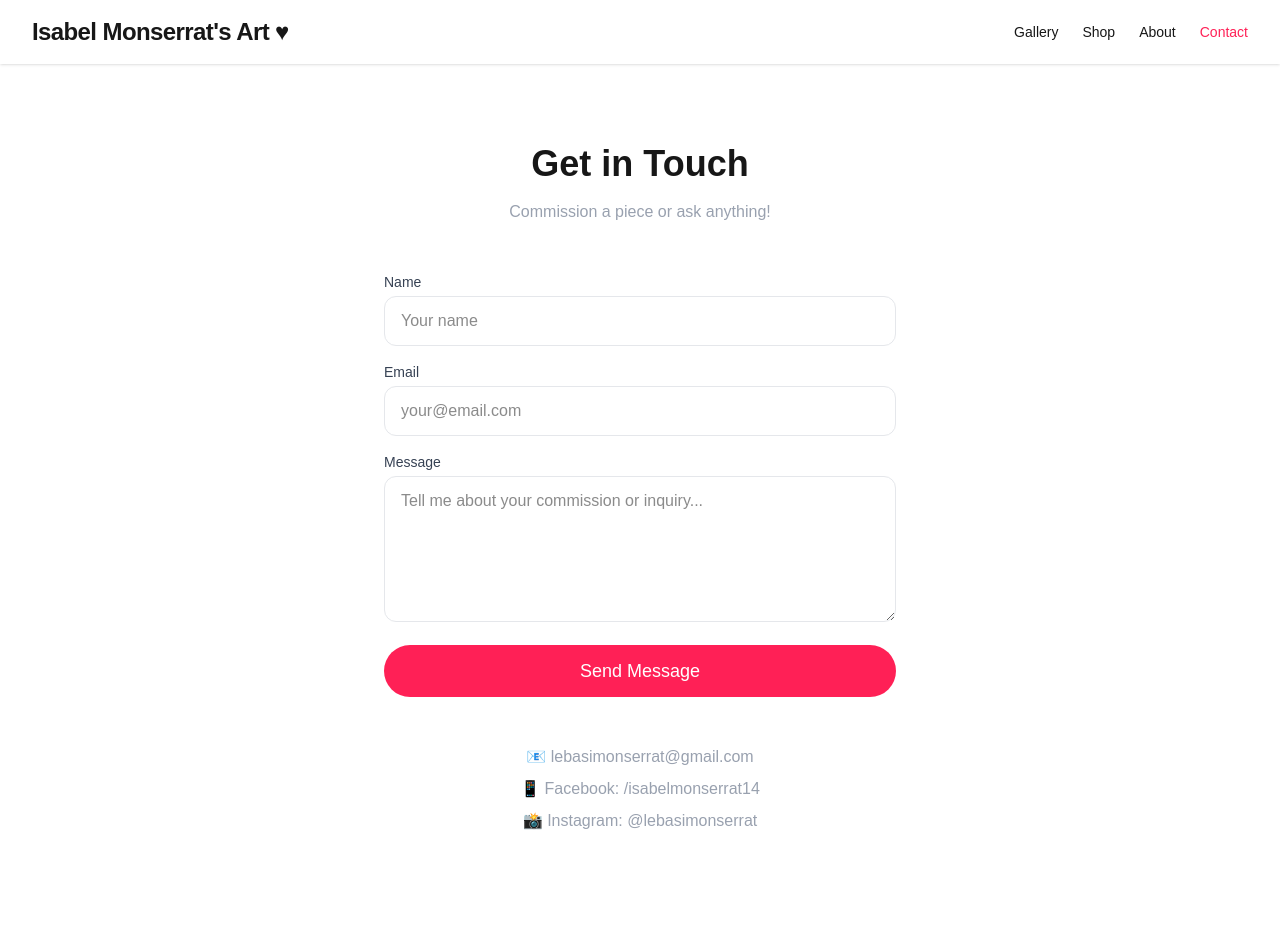
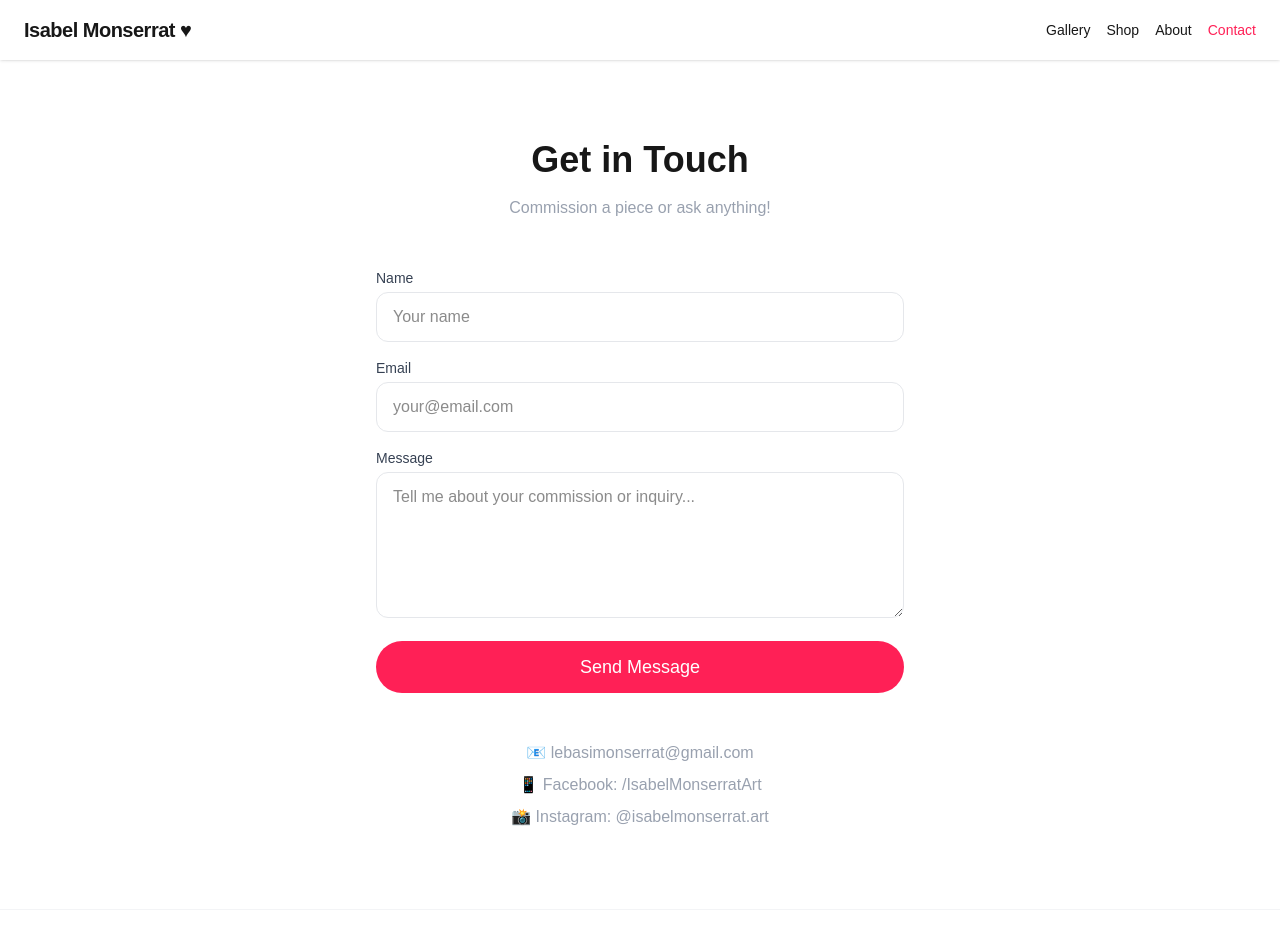
Before and after one commit to emaniebo420/isabel-monserrat-art, a Next.js app: page /contact in a window 1280 px wide. Shown: the top 944 px of the page. Before the commit the page ends 913 px from the top, so only its background shows below. Built offline with nearby package versions, Linux system fonts and the light colour scheme.

Commit message:
updated email

```diff
--- a/app/contact/page.js
+++ b/app/contact/page.js
@@ -1,11 +1,51 @@
+'use client';
 import Link from 'next/link';
+import { useState } from 'react';
 
 export default function Contact() {
+  const [status, setStatus] = useState('');
+  const [loading, setLoading] = useState(false);
+
+  async function handleSubmit(e) {
+    e.preventDefault();
+    setLoading(true);
+
+    const form = e.target;
+    const data = {
+      from_name: form.name.value,
+      from_email: form.email.value,
+      message: form.message.value,
+    };
+
+    try {
+      const res = await fetch('https://api.emailjs.com/api/v1.0/email/send', {
+        method: 'POST',
+        headers: { 'Content-Type': 'application/json' },
+        body: JSON.stringify({
+          service_id: 'service_6skuisd',
+          template_id: 'template_r54705m',
+          user_id: '0iOcFS39UQGB6QU74',
+          template_params: data,
+        }),
+      });
+
+      if (res.ok) {
+        setStatus('success');
+        form.reset();
+      } else {
+        setStatus('error');
+      }
+    } catch {
+      setStatus('error');
+    }
+    setLoading(false);
+  }
+
   return (
     <main className="min-h-screen bg-white">
-      <nav className="flex justify-between items-center px-8 py-4 bg-white shadow-sm">
-        <Link href="/" className="text-2xl font-bold tracking-tight">Isabel Monserrat's Art  ♥</Link>
-        <div className="flex gap-6 text-sm font-medium">
+      <nav className="flex justify-between items-center px-6 py-4 bg-white shadow-sm sticky top-0 z-50">
+        <Link href="/" className="text-xl font-bold tracking-tight">Isabel Monserrat ♥</Link>
+        <div className="flex gap-4 text-sm font-medium">
           <Link href="/gallery" className="hover:text-rose-500 transition">Gallery</Link>
           <Link href="/shop" className="hover:text-rose-500 transition">Shop</Link>
           <Link href="/about" className="hover:text-rose-500 transition">About</Link>
@@ -13,37 +53,55 @@ export default function Contact() {
         </div>
       </nav>
 
-      <section className="max-w-xl mx-auto px-8 py-20">
+      <section className="max-w-xl mx-auto px-6 py-20">
         <h2 className="text-4xl font-bold text-center mb-4">Get in Touch</h2>
         <p className="text-center text-gray-400 mb-12">Commission a piece or ask anything!</p>
 
-        <div className="space-y-4">
+        {status === 'success' && (
+          <div className="bg-green-50 border border-green-200 text-green-700 px-4 py-3 rounded-xl mb-6 text-center">
+            ✅ Message sent! Isabel will get back to you soon.
+          </div>
+        )}
+
+        {status === 'error' && (
+          <div className="bg-red-50 border border-red-200 text-red-700 px-4 py-3 rounded-xl mb-6 text-center">
+            ❌ Something went wrong. Please try again.
+          </div>
+        )}
+
+        <form onSubmit={handleSubmit} className="space-y-4">
           <div>
             <label className="block text-sm font-medium text-gray-700 mb-1">Name</label>
-            <input type="text" placeholder="Your name"
+            <input name="name" type="text" placeholder="Your name" required
               className="w-full border border-gray-200 rounded-xl px-4 py-3 focus:outline-none focus:ring-2 focus:ring-rose-300" />
           </div>
           <div>
             <label className="block text-sm font-medium text-gray-700 mb-1">Email</label>
-            <input type="email" placeholder="your@email.com"
+            <input name="email" type="email" placeholder="your@email.com" required
               className="w-full border border-gray-200 rounded-xl px-4 py-3 focus:outline-none focus:ring-2 focus:ring-rose-300" />
           </div>
           <div>
             <label className="block text-sm font-medium text-gray-700 mb-1">Message</label>
-            <textarea rows={5} placeholder="Tell me about your commission or inquiry..."
+            <textarea name="message" rows={5} placeholder="Tell me about your commission or inquiry..." required
               className="w-full border border-gray-200 rounded-xl px-4 py-3 focus:outline-none focus:ring-2 focus:ring-rose-300" />
           </div>
-          <button className="w-full bg-rose-500 text-white py-3 rounded-full hover:bg-rose-600 transition font-medium text-lg">
-            Send Message
+          <button type="submit" disabled={loading}
+            className="w-full bg-rose-500 text-white py-3 rounded-full hover:bg-rose-600 transition font-medium text-lg disabled:opacity-50">
+            {loading ? 'Sending...' : 'Send Message'}
           </button>
-        </div>
+        </form>
 
         <div className="mt-12 text-center text-gray-400 space-y-2">
           <p>📧 lebasimonserrat@gmail.com</p>
-          <p>📱 Facebook: /isabelmonserrat14</p>
-          <p>📸 Instagram: @lebasimonserrat</p>
+          <p>📱 Facebook: /IsabelMonserratArt</p>
+          <p>📸 Instagram: @isabelmonserrat.art</p>
         </div>
       </section>
+
+      <footer className="px-6 py-8 text-center text-gray-400 text-sm border-t border-gray-100">
+        <p className="font-semibold text-gray-600 mb-1">Isabel Monserrat ♥</p>
+        <p>© 2026 Isabel Monserrat. All rights reserved.</p>
+      </footer>
     </main>
   );
 }
```
